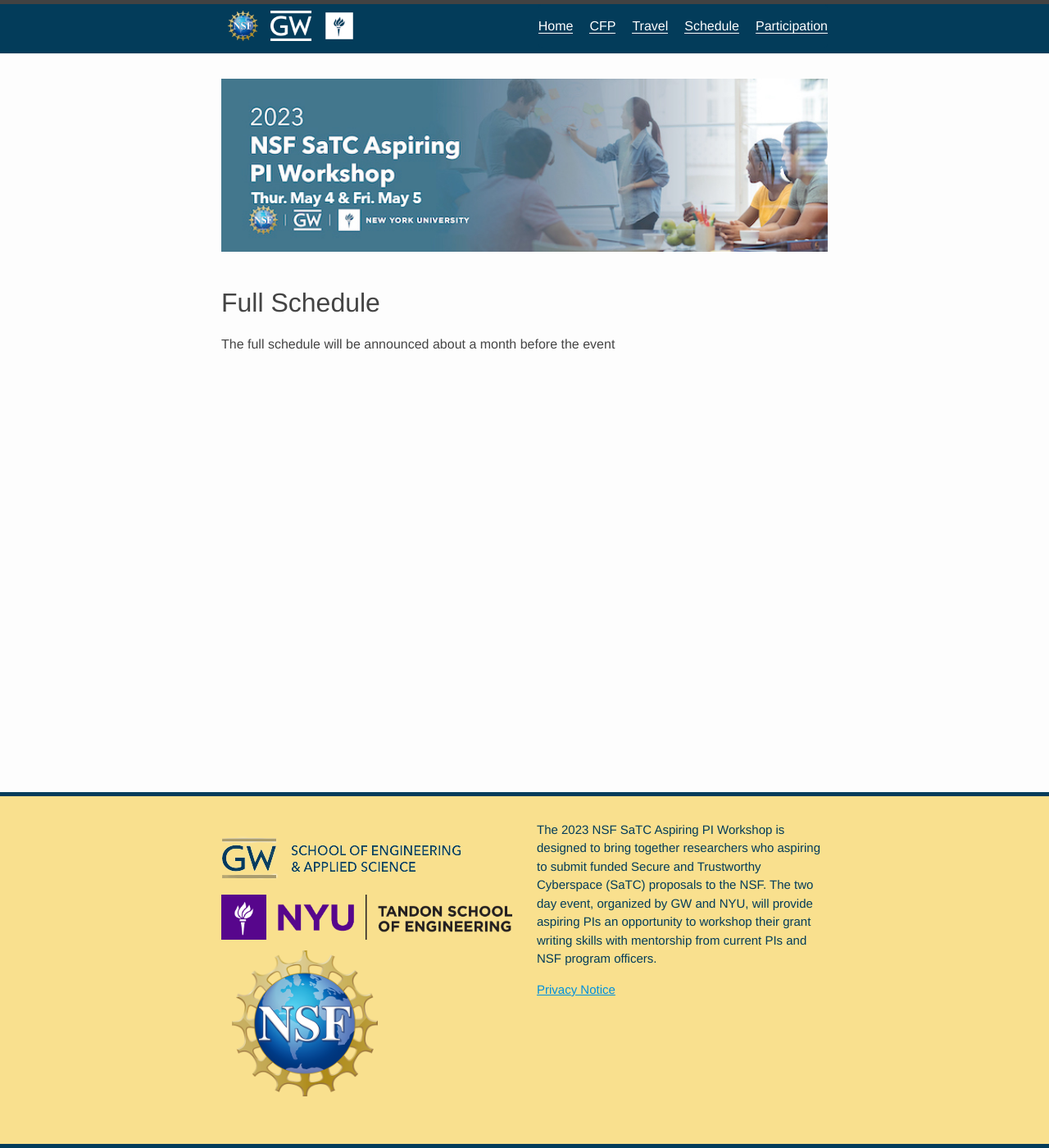
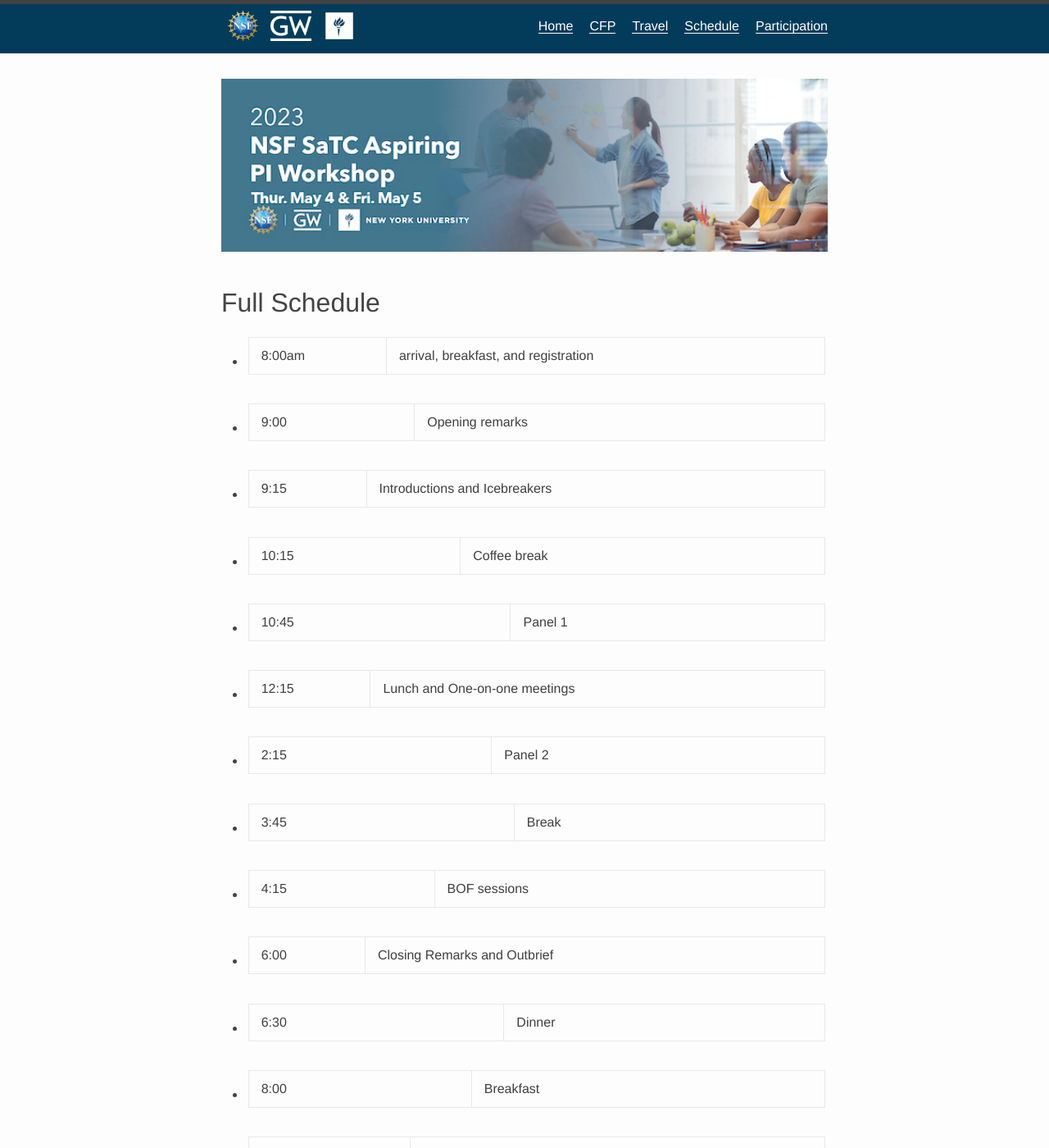
Before and after one commit to satc-aspiring-pi-workshop-2023/satc-aspiring-pi-workshop-2023.github.io, a Jekyll site: the page built from schedule.md, in a window 1280 px wide and 1400 px high. Shown: the whole window at 82% size. Built offline with Jekyll 4.4.1, drawn with Linux system fonts in a browser that asks for light colours; some web fonts are replaced; some of the changed text lies outside the part shown.

Commit message:
Update schedule.md

```diff
--- a/schedule.md
+++ b/schedule.md
@@ -5,4 +5,22 @@ title: Schedule
 
 # Full Schedule
 
-The full schedule will be announced about a month before the event
+
+* 8:00am | arrival, breakfast, and registration
+* 9:00 | Opening remarks
+* 9:15 | Introductions and Icebreakers
+* 10:15 | Coffee break
+* 10:45 | Panel 1
+* 12:15 | Lunch and One-on-one meetings
+* 2:15 | Panel 2
+* 3:45 | Break
+* 4:15 | BOF sessions
+* 6:00 | Closing Remarks and Outbrief
+* 6:30 | Dinner
+
+* 8:00 | Breakfast
+* 8:30 | Opening Remarks
+* 9:00 | Panel Session 1
+* 10:30 | Break
+* 11:00 | Panel session 2
+* 12:30 | Box Lunches to-go
```
